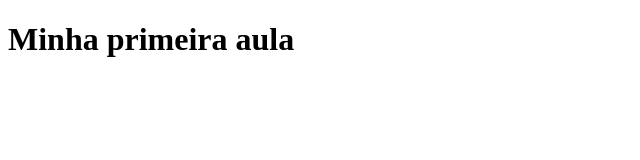
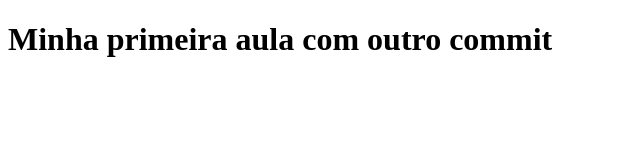
Before and after one commit to gnormando/aula-teste, a plain HTML site: page index.html in a window 1280 px wide. Shown: the whole page, without its empty margins (0-640 px from the left). Drawn offline with Linux system fonts and the light colour scheme.

Commit message:
Adicionamos mais uma parte de texto no nosso código

```diff
--- a/index.html
+++ b/index.html
@@ -7,6 +7,6 @@
     <title>Aula 1</title>
 </head>
 <body>
-    <h1>Minha primeira aula</h1>
+    <h1>Minha primeira aula com outro commit</h1>
 </body>
 </html>
```
